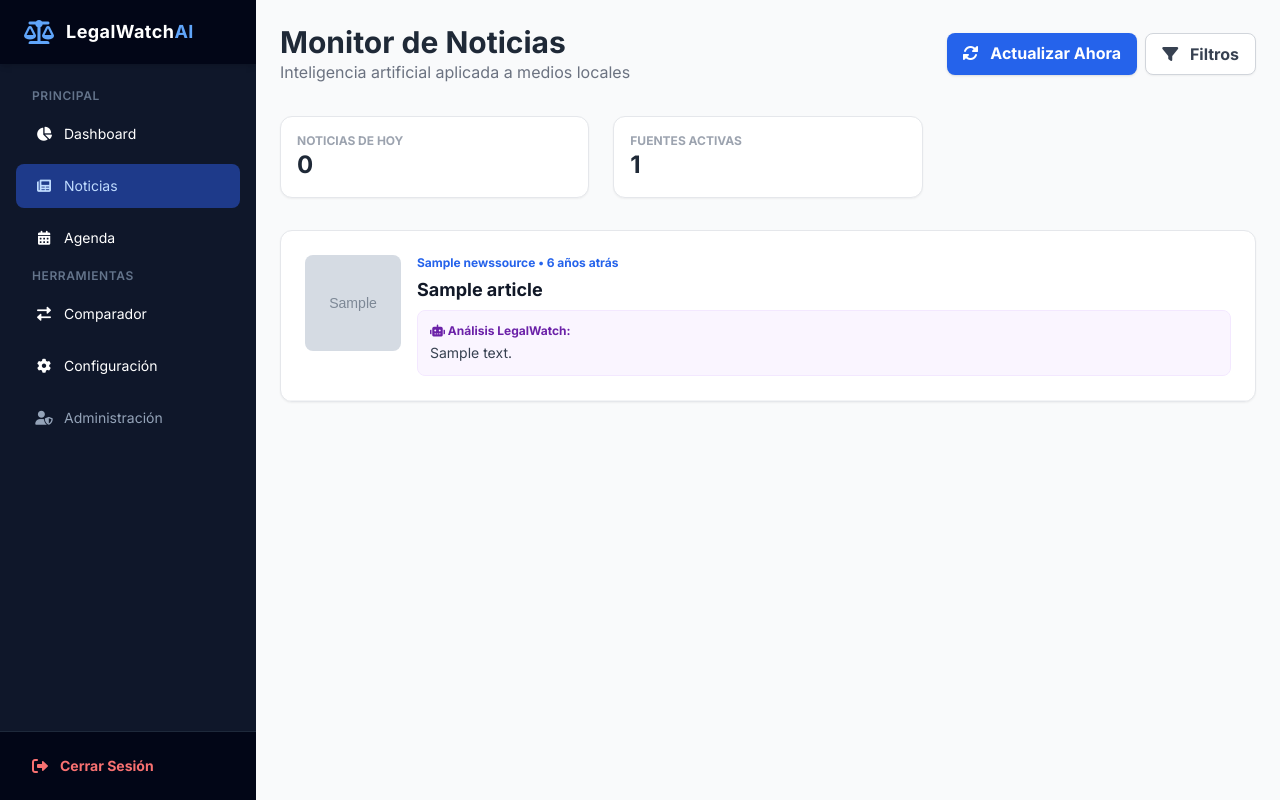
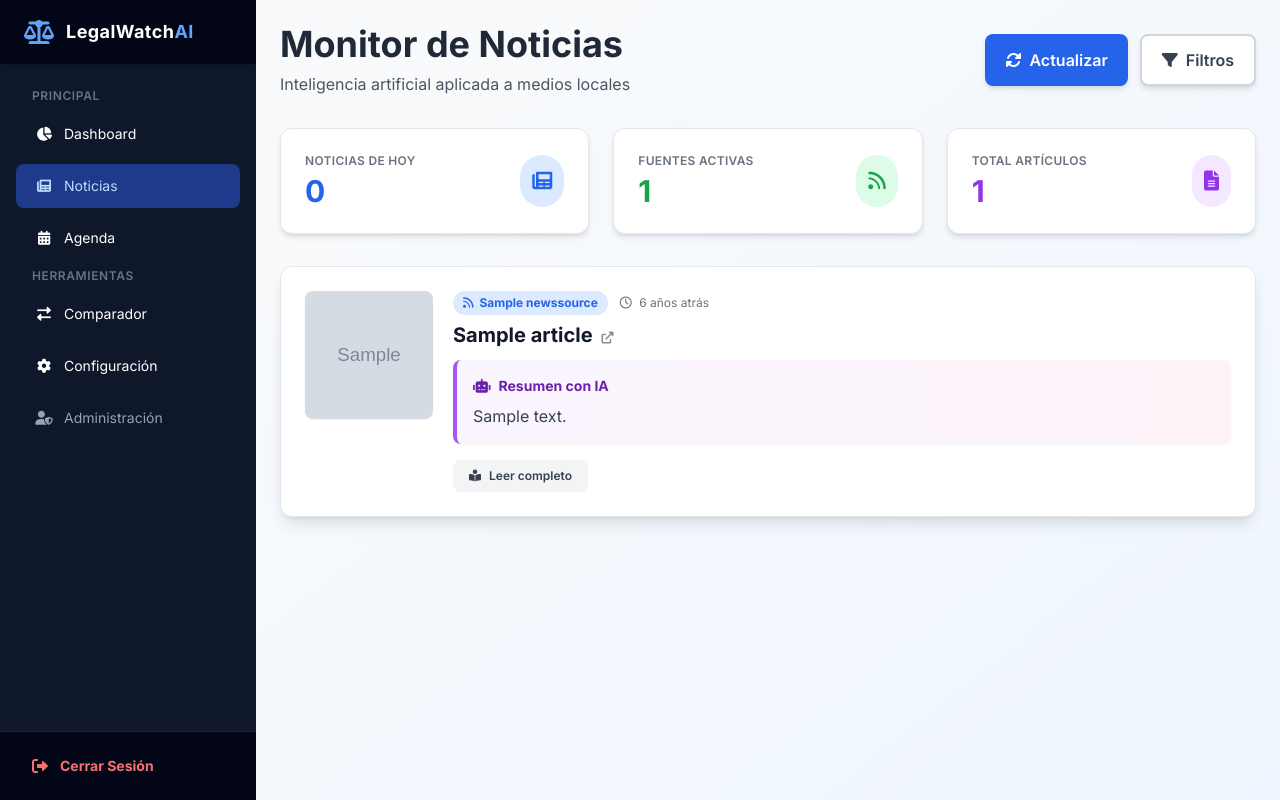
Before and after one commit to makatc/legalwatchpr, a Django app: page /noticias/ in a window 1280 px wide. Run offline with Django 5.2, Linux system fonts and the light colour scheme; a user stored in the database is signed in; tables that the repository leaves empty hold one stand-in row (values such as "Sample post"); grey boxes marked "Sample" are stand-in pictures; some libraries are stand-ins or nearby versions.

Commit message:
Rediseñar template de noticias con Tailwind CSS moderno

```diff
--- a/core/templates/core/noticias.html
+++ b/core/templates/core/noticias.html
@@ -1,79 +1,166 @@
 {% extends 'core/base.html' %}
 
 {% block content %}
-<div class="p-6 bg-gray-50 min-h-screen">
+<div class="min-h-screen bg-gradient-to-br from-gray-50 to-blue-50">
+    <div class="max-w-7xl mx-auto p-6">
 
-    <div class="flex justify-between items-center mb-8">
+        <!-- Header -->
+        <div class="flex flex-col md:flex-row md:justify-between md:items-center mb-8 gap-4">
             <div>
-            <h1 class="text-3xl font-bold text-gray-800">Monitor de Noticias</h1>
-            <p class="text-gray-500">Inteligencia artificial aplicada a medios locales</p>
+                <h1 class="text-4xl font-bold text-gray-800 mb-2">Monitor de Noticias</h1>
+                <p class="text-gray-600">Inteligencia artificial aplicada a medios locales</p>
             </div>
-        <div class="flex gap-2">
-            <a href="{% url 'sync_noticias' %}" class="bg-blue-600 hover:bg-blue-700 text-white font-bold py-2 px-4 rounded-lg shadow transition-colors">
-                <i class="fas fa-sync-alt mr-2"></i> Actualizar Ahora
+            <div class="flex gap-3">
+                <a href="{% url 'sync_noticias' %}"
+                   class="inline-flex items-center bg-blue-600 hover:bg-blue-700 text-white font-semibold py-3 px-5 rounded-lg shadow-md hover:shadow-lg transition-all duration-200">
+                    <i class="fas fa-sync-alt mr-2"></i>
+                    Actualizar
                 </a>
-            <a href="{% url 'configuracion' %}" class="bg-white border border-gray-300 text-gray-700 hover:bg-gray-50 font-bold py-2 px-4 rounded-lg shadow-sm transition-colors">
-                <i class="fas fa-filter mr-2"></i> Filtros
+                <a href="{% url 'configuracion' %}"
+                   class="inline-flex items-center bg-white border-2 border-gray-300 text-gray-700 hover:border-blue-500 hover:text-blue-600 font-semibold py-3 px-5 rounded-lg shadow-md hover:shadow-lg transition-all duration-200">
+                    <i class="fas fa-filter mr-2"></i>
+                    Filtros
                 </a>
             </div>
         </div>
 
+        <!-- Stats Cards -->
         <div class="grid grid-cols-1 md:grid-cols-3 gap-6 mb-8">
-        <div class="bg-white p-4 rounded-xl shadow-sm border border-gray-200">
-            <p class="text-xs text-gray-400 uppercase font-bold">Noticias de Hoy</p>
-            <h3 class="text-2xl font-bold text-gray-800">{{ today_count }}</h3>
+            <div class="bg-white p-6 rounded-xl shadow-md border border-gray-200 hover:shadow-lg transition-shadow">
+                <div class="flex items-center justify-between">
+                    <div>
+                        <p class="text-xs text-gray-500 uppercase font-semibold tracking-wide mb-1">Noticias de Hoy</p>
+                        <h3 class="text-3xl font-bold text-blue-600">{{ today_count }}</h3>
                     </div>
-        <div class="bg-white p-4 rounded-xl shadow-sm border border-gray-200">
-            <p class="text-xs text-gray-400 uppercase font-bold">Fuentes Activas</p>
-            <h3 class="text-2xl font-bold text-gray-800">{{ sources_count }}</h3>
+                    <div class="bg-blue-100 p-3 rounded-full">
+                        <i class="fas fa-newspaper text-blue-600 text-xl"></i>
+                    </div>
                 </div>
             </div>
 
-    <div class="bg-white rounded-xl shadow-sm border border-gray-200 overflow-hidden">
-        {% for article in articles %}
-        <div class="p-6 border-b border-gray-100 hover:bg-blue-50 transition-colors group">
-            <div class="flex gap-4 items-start">
-                {% if article.image_url %}
-                <img src="{{ article.image_url }}" class="w-24 h-24 object-cover rounded-lg hidden sm:block">
-                {% else %}
-                <div class="w-24 h-24 bg-gray-100 rounded-lg flex items-center justify-center text-gray-300 hidden sm:block">
-                    <i class="fas fa-newspaper text-2xl"></i>
+            <div class="bg-white p-6 rounded-xl shadow-md border border-gray-200 hover:shadow-lg transition-shadow">
+                <div class="flex items-center justify-between">
+                    <div>
+                        <p class="text-xs text-gray-500 uppercase font-semibold tracking-wide mb-1">Fuentes Activas</p>
+                        <h3 class="text-3xl font-bold text-green-600">{{ sources_count }}</h3>
                     </div>
-                {% endif %}
-
-                <div class="flex-1">
-                    <div class="flex justify-between items-start">
-                        <span class="text-xs font-bold text-blue-600 mb-1 block">{{ article.source.name }} &bull; {{ article.published_at|timesince }} atrás</span>
-                        <div class="flex gap-2 opacity-0 group-hover:opacity-100 transition-opacity">
-                            <a href="{% url 'resumir_noticia' article.id %}" class="text-xs bg-purple-100 text-purple-700 px-2 py-1 rounded hover:bg-purple-200">
-                                <i class="fas fa-magic mr-1"></i> Resumir con IA
-                            </a>
+                    <div class="bg-green-100 p-3 rounded-full">
+                        <i class="fas fa-rss text-green-600 text-xl"></i>
+                    </div>
                 </div>
             </div>
 
-                    <h3 class="text-lg font-bold text-gray-900 mb-2 leading-tight">
-                        <a href="{{ article.link }}" target="_blank" class="hover:text-blue-600">{{ article.title }}</a>
+            <div class="bg-white p-6 rounded-xl shadow-md border border-gray-200 hover:shadow-lg transition-shadow">
+                <div class="flex items-center justify-between">
+                    <div>
+                        <p class="text-xs text-gray-500 uppercase font-semibold tracking-wide mb-1">Total Artículos</p>
+                        <h3 class="text-3xl font-bold text-purple-600">{{ articles|length }}</h3>
+                    </div>
+                    <div class="bg-purple-100 p-3 rounded-full">
+                        <i class="fas fa-file-alt text-purple-600 text-xl"></i>
+                    </div>
+                </div>
+            </div>
+        </div>
+
+        <!-- Articles List -->
+        <div class="bg-white rounded-xl shadow-lg border border-gray-200 overflow-hidden">
+            {% for article in articles %}
+            <div class="border-b border-gray-100 last:border-b-0 hover:bg-blue-50/50 transition-all duration-200 group">
+                <div class="p-6">
+                    <div class="flex gap-5 items-start">
+
+                        <!-- Thumbnail -->
+                        <div class="flex-shrink-0 hidden sm:block">
+                            {% if article.image_url %}
+                            <img src="{{ article.image_url }}"
+                                 alt="{{ article.title }}"
+                                 class="w-32 h-32 object-cover rounded-lg shadow-sm group-hover:shadow-md transition-shadow">
+                            {% else %}
+                            <div class="w-32 h-32 bg-gradient-to-br from-gray-100 to-gray-200 rounded-lg flex items-center justify-center shadow-sm">
+                                <i class="fas fa-newspaper text-gray-400 text-3xl"></i>
+                            </div>
+                            {% endif %}
+                        </div>
+
+                        <!-- Content -->
+                        <div class="flex-1 min-w-0">
+
+                            <!-- Meta Info -->
+                            <div class="flex flex-wrap items-center gap-3 mb-2">
+                                <span class="inline-flex items-center text-xs font-bold text-blue-600 bg-blue-100 px-2.5 py-1 rounded-full">
+                                    <i class="fas fa-rss mr-1.5"></i>
+                                    {{ article.source.name }}
+                                </span>
+                                <span class="text-xs text-gray-500 font-medium">
+                                    <i class="far fa-clock mr-1"></i>
+                                    {{ article.published_at|timesince }} atrás
+                                </span>
+                            </div>
+
+                            <!-- Title -->
+                            <h3 class="text-xl font-bold text-gray-900 mb-3 leading-tight">
+                                <a href="{{ article.link }}"
+                                   target="_blank"
+                                   class="hover:text-blue-600 transition-colors">
+                                    {{ article.title }}
+                                    <i class="fas fa-external-link-alt text-xs ml-1 opacity-50"></i>
+                                </a>
                             </h3>
 
+                            <!-- AI Summary or Snippet -->
                             {% if article.ai_summary %}
-                        <div class="bg-purple-50 p-3 rounded-lg border border-purple-100 text-sm text-gray-700 mt-2">
-                            <p class="font-bold text-purple-800 text-xs mb-1"><i class="fas fa-robot"></i> Análisis LegalWatch:</p>
-                            <div class="prose prose-sm max-w-none">
+                            <div class="bg-gradient-to-r from-purple-50 to-pink-50 p-4 rounded-lg border-l-4 border-purple-500 shadow-sm mt-3">
+                                <p class="font-bold text-purple-800 text-sm mb-2 flex items-center">
+                                    <i class="fas fa-robot mr-2"></i>
+                                    Resumen con IA
+                                </p>
+                                <div class="prose prose-sm max-w-none text-gray-700">
                                     {{ article.ai_summary|safe }}
                                 </div>
                             </div>
                             {% else %}
-                        <p class="text-gray-600 text-sm line-clamp-2">{{ article.snippet|striptags }}</p>
+                            <p class="text-gray-600 text-sm leading-relaxed line-clamp-2 mb-3">
+                                {{ article.snippet|striptags|truncatewords:30 }}
+                            </p>
                             {% endif %}
+
+                            <!-- Actions -->
+                            <div class="flex gap-2 mt-4">
+                                {% if not article.ai_summary %}
+                                <a href="{% url 'resumir_noticia' article.id %}"
+                                   class="inline-flex items-center text-xs font-semibold bg-gradient-to-r from-purple-500 to-pink-500 text-white px-4 py-2 rounded-lg hover:from-purple-600 hover:to-pink-600 shadow-md hover:shadow-lg transition-all duration-200">
+                                    <i class="fas fa-magic mr-2"></i>
+                                    Resumir con IA
+                                </a>
+                                {% endif %}
+                                <a href="{{ article.link }}"
+                                   target="_blank"
+                                   class="inline-flex items-center text-xs font-semibold bg-gray-100 text-gray-700 px-4 py-2 rounded-lg hover:bg-gray-200 transition-all duration-200">
+                                    <i class="fas fa-book-reader mr-2"></i>
+                                    Leer completo
+                                </a>
+                            </div>
+                        </div>
                     </div>
                 </div>
             </div>
             {% empty %}
-        <div class="p-10 text-center text-gray-500">
-            <i class="far fa-sad-tear text-4xl mb-2"></i>
-            <p>No encontré noticias con tus filtros actuales.</p>
+            <div class="p-16 text-center">
+                <div class="inline-block bg-gray-100 p-6 rounded-full mb-4">
+                    <i class="far fa-newspaper text-gray-400 text-5xl"></i>
+                </div>
+                <h3 class="text-xl font-bold text-gray-700 mb-2">No hay noticias disponibles</h3>
+                <p class="text-gray-500 mb-6">No se encontraron artículos con los filtros actuales.</p>
+                <a href="{% url 'sync_noticias' %}"
+                   class="inline-flex items-center bg-blue-600 hover:bg-blue-700 text-white font-semibold py-3 px-6 rounded-lg shadow-md hover:shadow-lg transition-all duration-200">
+                    <i class="fas fa-sync-alt mr-2"></i>
+                    Sincronizar ahora
+                </a>
             </div>
             {% endfor %}
         </div>
+
+    </div>
 </div>
 {% endblock %}
```
Lines whose indentation alone changed are shown as unchanged.
